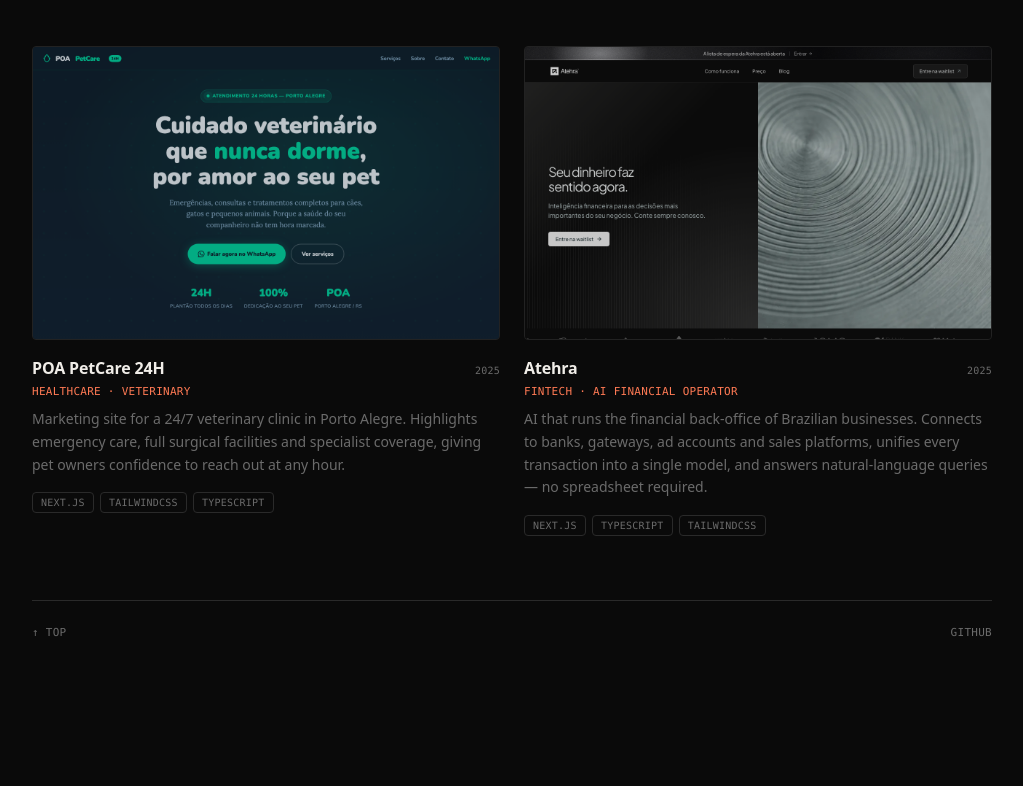
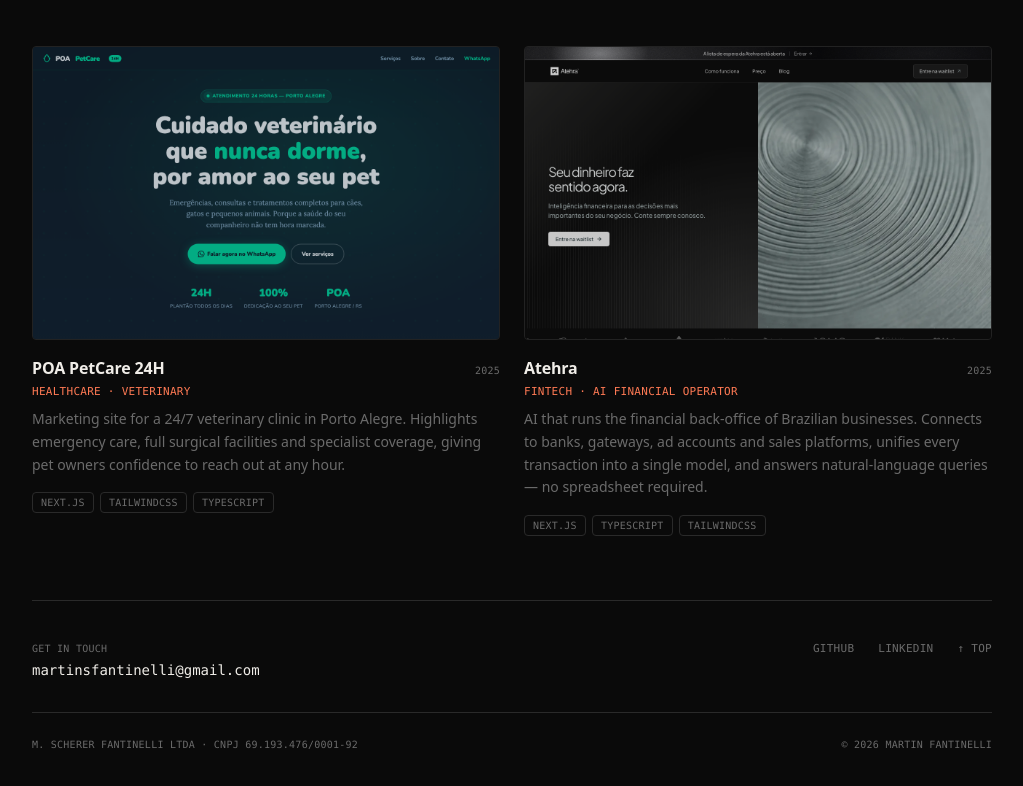
Before and after one commit to martinfantinelli/portfolio, a Next.js app: page / in a window 1280 px wide. Shown: the part 1968-2754 px from the top of the page, without its empty margins (128-1151 px from the left). Before the commit the page ends 2674 px from the top, so only its background shows below. Built offline with nearby package versions, Linux system fonts and the light colour scheme.

Commit message:
feat: expand footer with contact, socials and CNPJ

```diff
--- a/app/page.tsx
+++ b/app/page.tsx
@@ -42,8 +42,22 @@
             <ProjectsList />
           </div>
 
-          <footer className="mt-16 flex justify-between border-t border-hairline pt-6 font-mono text-[11px] font-medium uppercase tracking-label">
-            <AnimatedLink href="#top">↑ Top</AnimatedLink>
+          <footer className="mt-16 border-t border-hairline pt-10">
+            {/* Contact & social row */}
+            <div className="flex flex-col gap-6 sm:flex-row sm:items-start sm:justify-between">
+              <div className="flex flex-col gap-1">
+                <span className="font-mono text-[10px] uppercase tracking-label text-secondary">
+                  Get in touch
+                </span>
+                <a
+                  href="mailto:martinsfantinelli@gmail.com"
+                  className="font-mono text-sm text-foreground transition-colors duration-200 hover:text-primary"
+                >
+                  martinsfantinelli@gmail.com
+                </a>
+              </div>
+
+              <nav className="flex gap-6 font-mono text-[11px] uppercase tracking-label">
                 <a
                   href="https://github.com/martinfantinelli"
                   target="_blank"
@@ -52,6 +66,23 @@
                 >
                   GitHub
                 </a>
+                <a
+                  href="https://www.linkedin.com/in/martin-fantinelli/"
+                  target="_blank"
+                  rel="noreferrer"
+                  className="text-secondary transition-colors duration-200 hover:text-foreground"
+                >
+                  LinkedIn
+                </a>
+                <AnimatedLink href="#top">↑ Top</AnimatedLink>
+              </nav>
+            </div>
+
+            {/* Legal row */}
+            <div className="mt-8 flex flex-col gap-1 border-t border-hairline pt-6 font-mono text-[10px] uppercase tracking-label text-secondary sm:flex-row sm:justify-between">
+              <span>M. Scherer Fantinelli Ltda · CNPJ 69.193.476/0001-92</span>
+              <span>© {new Date().getFullYear()} Martin Fantinelli</span>
+            </div>
           </footer>
         </div>
       </section>
```
Lines whose indentation alone changed are shown as unchanged.
